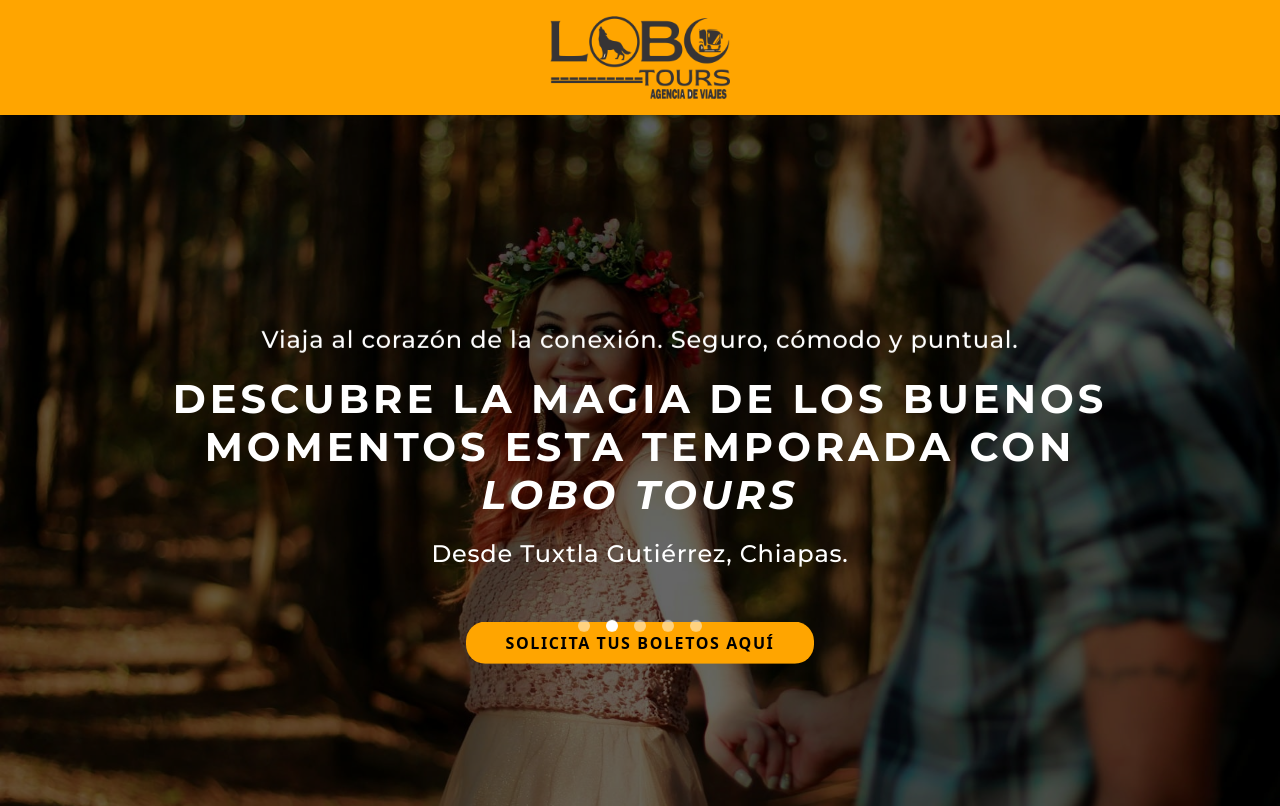
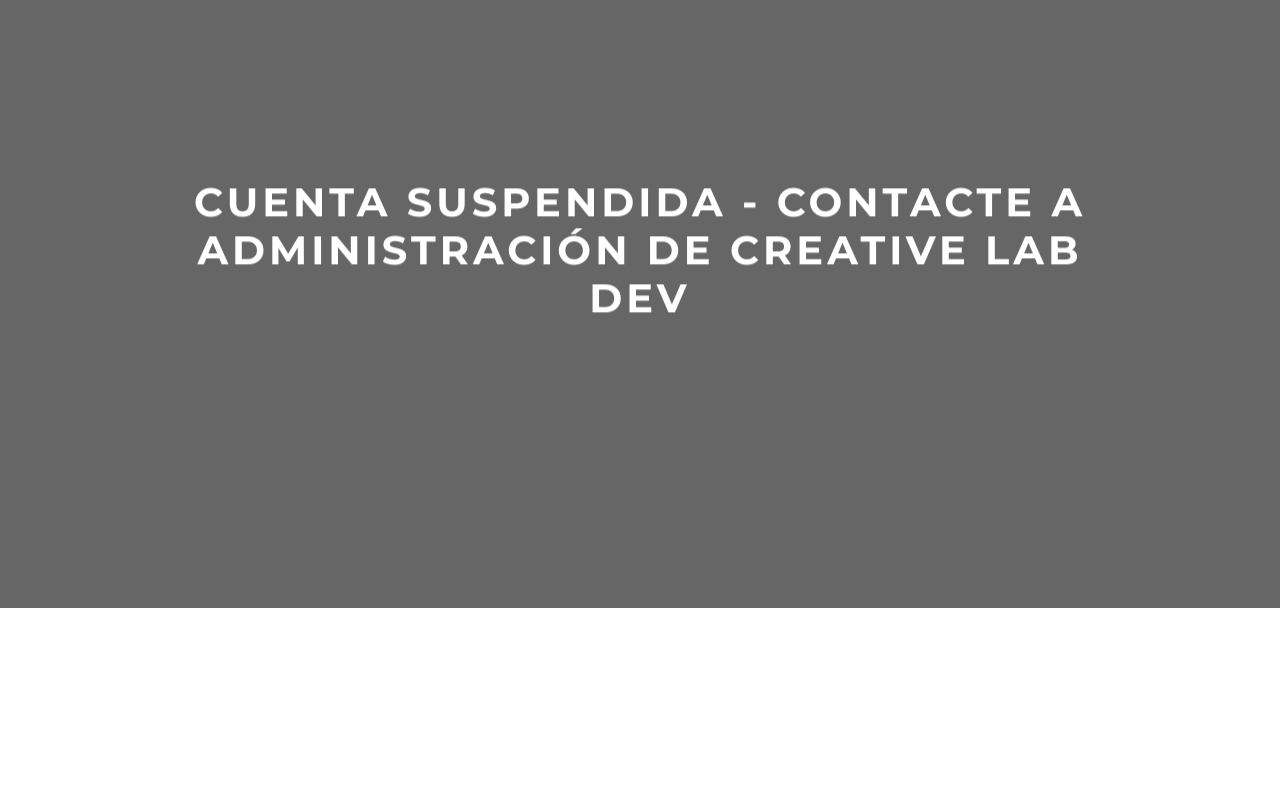
Before and after one commit to 4me7h/cl-lobotours, a React (Create React App) app: page / in a window 1280 px wide. Shown: the top 806 px of the page. Built offline with nearby package versions, Linux system fonts and the light colour scheme.

Commit message:
account suspend

```diff
--- a/src/App.js
+++ b/src/App.js
@@ -1,11 +1,11 @@
 import './App.scss';
 import Hero from './components/Hero';
-import About from './components/About';
-import Schedules from './components/Schedules';
-import Header from './components/Header';
-import Footer from './components/Footer';
-import Contact from './components/Contact';
-import Services from './components/Services';
+// import Header from './components/Header';
+// import About from './components/About';
+// import Schedules from './components/Schedules';
+// import Footer from './components/Footer';
+// import Contact from './components/Contact';
+// import Services from './components/Services';
 
 // import { Element } from 'react-scroll';
 import { ParallaxProvider } from 'react-scroll-parallax';
@@ -14,13 +14,13 @@
   return (
     <ParallaxProvider>
     <>
-      <Header />
+      {/* <Header /> */}
       <Hero />
-      <About />
+      {/* <About />
       <Schedules />
       <Services />
       <Contact />
-      <Footer />
+      <Footer /> */}
     </>
     </ParallaxProvider>
   );
--- a/src/components/Hero.js
+++ b/src/components/Hero.js
@@ -4,33 +4,34 @@
 import Col from 'react-bootstrap/Col';
 import { Zoom } from 'react-awesome-reveal';
 import { useParallax } from 'react-scroll-parallax';
-import { useState, useEffect } from 'react';
+// import { useState, useEffect } from 'react';
 
-import imgBackground01 from '../images/img-feb-01.jpg';
-import imgBackground02 from '../images/img-feb-02.jpg';
-import imgBackground03 from '../images/img-feb-03.jpg';
-import imgBackground04 from '../images/img-destino-03.jpg';
-import imgBackground05 from '../images/img-destino-01.jpg';
+// import imgBackground01 from '../images/img-feb-01.jpg';
+// import imgBackground02 from '../images/img-feb-02.jpg';
+// import imgBackground03 from '../images/img-feb-03.jpg';
+// import imgBackground04 from '../images/img-destino-03.jpg';
+// import imgBackground05 from '../images/img-destino-01.jpg';
 
 const Hero = () => {
-    const [currentSlide, setCurrentSlide] = useState(0);
-    const backgrounds = [imgBackground01, imgBackground02, imgBackground03, imgBackground04, imgBackground05];
+    // const [currentSlide, setCurrentSlide] = useState(0);
+    // const backgrounds = [imgBackground01, imgBackground02, imgBackground03, imgBackground04, imgBackground05];
     // Cambia la imagen de fondo cada 5 segundos
 
-    useEffect(() => {
-        const interval = setInterval(() => {
-            setCurrentSlide((prevSlide) => (prevSlide + 1) % backgrounds.length);
-        }, 5000); // Cambia la imagen cada 5 segundos
+    // useEffect(() => {
+    //     const interval = setInterval(() => {
+    //         setCurrentSlide((prevSlide) => (prevSlide + 1) % backgrounds.length);
+    //     }, 5000); // Cambia la imagen cada 5 segundos
 
-        return () => clearInterval(interval); // Limpia el intervalo al desmontar el componente
-    }
-    , [backgrounds.length]);
+    //     return () => clearInterval(interval); // Limpia el intervalo al desmontar el componente
+    // }
+    // , [backgrounds.length]);
 
-    const backgroundImage = `url(${backgrounds[currentSlide]})`;
+    // const backgroundImage = `url(${backgrounds[currentSlide]})`;
 
     const { ref } = useParallax({ speed: 10 });
     return (
-        <section className="hero--img" style={{backgroundImage}}>
+        <section className="hero--img" >
+            {/* style={{backgroundImage}} */}
             <div className="hero__overlay hero__overlay--black"></div>
             <Container>
                 <Row>
@@ -38,13 +39,13 @@
                         <div ref={ref} className="hero__content">
                             <div className='hero__content__header'>
                                 <Zoom triggerOnce cascade>
-                                    <h4 className="text--lead text-white">Viaja al corazón de la conexión. Seguro, cómodo y puntual.</h4>
-                                    <h1 className="text--title text-white">Descubre la magia de los buenos momentos esta temporada con <em>Lobo Tours</em>
+                                    {/* <h4 className="text--lead text-white">Viaja al corazón de la conexión. Seguro, cómodo y puntual.</h4> */}
+                                    <h1 className="text--title text-white">Cuenta Suspendida - contacte a administración de Creative Lab Dev
                                     </h1>
-                                    <h4 className="text--lead text-white mb-5">Desde Tuxtla Gutiérrez, Chiapas.</h4>
-                                    <a className="btn btn--secondary" target="__blank" href="https://wa.me/+5219613037177?text=Lobo%20Tours:%20Estoy%20interesado%20en%20un%20viaje%20de%20clase%20económica">Solicita tus boletos aquí</a>
+                                    {/* <h4 className="text--lead text-white mb-5">Desde Tuxtla Gutiérrez, Chiapas.</h4>
+                                    <a className="btn btn--secondary" target="__blank" href="https://wa.me/+5219613037177?text=Lobo%20Tours:%20Estoy%20interesado%20en%20un%20viaje%20de%20clase%20económica">Solicita tus boletos aquí</a> */}
 
-                                    <div className="slider-controls">
+                                    {/* <div className="slider-controls">
                                     {backgrounds.map((_, index) => (
                                         <button
                                             key={index}
@@ -53,7 +54,7 @@
                                             aria-label={`Ir a slide ${index + 1}`}
                                         />
                                     ))}
-            </div>
+                                    </div> */}
                                 </Zoom>
                             </div>
                         </div>
```
